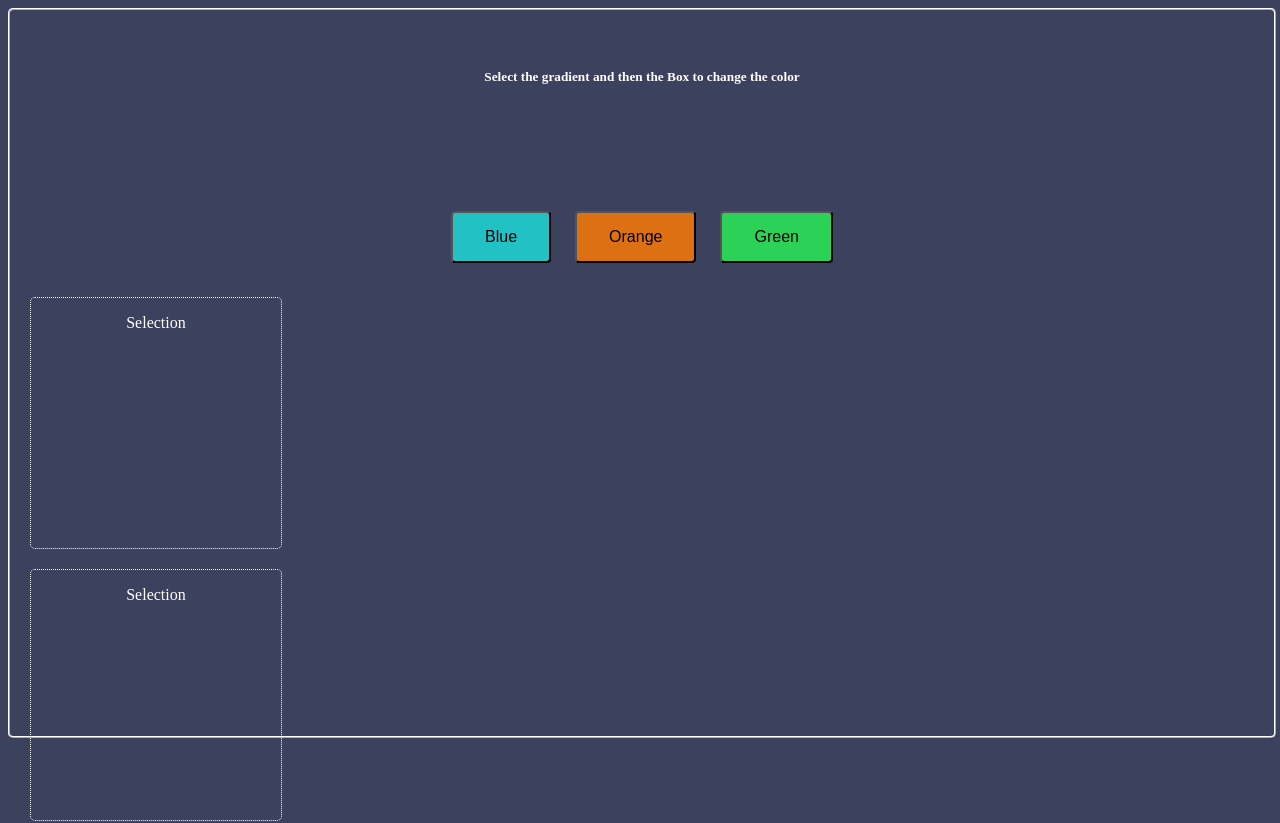
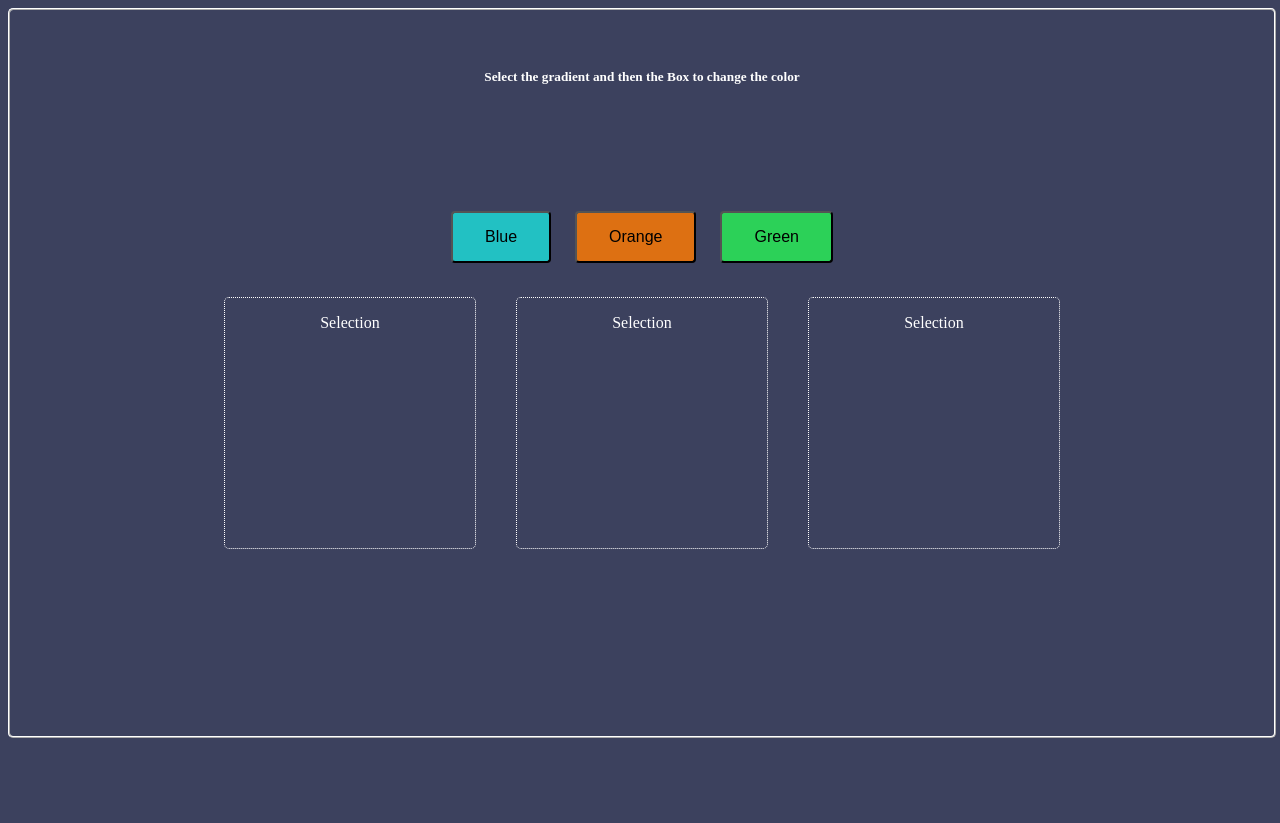
Before and after one commit to acciojob/passing-handler-prop-react-rahulsh3105, a React app: page / in a window 1280 px wide. Shown: the top 823 px of the page. Built offline with nearby package versions, Linux system fonts and the light colour scheme.

Commit message:
Update App.css

```diff
--- a/src/styles/App.css
+++ b/src/styles/App.css
@@ -51,3 +51,8 @@ button {
     background: rgb(44, 209, 88);
     color: black;
 }
+
+#children-wrapper{
+    display: flex;
+    justify-content: center;
+}
```
